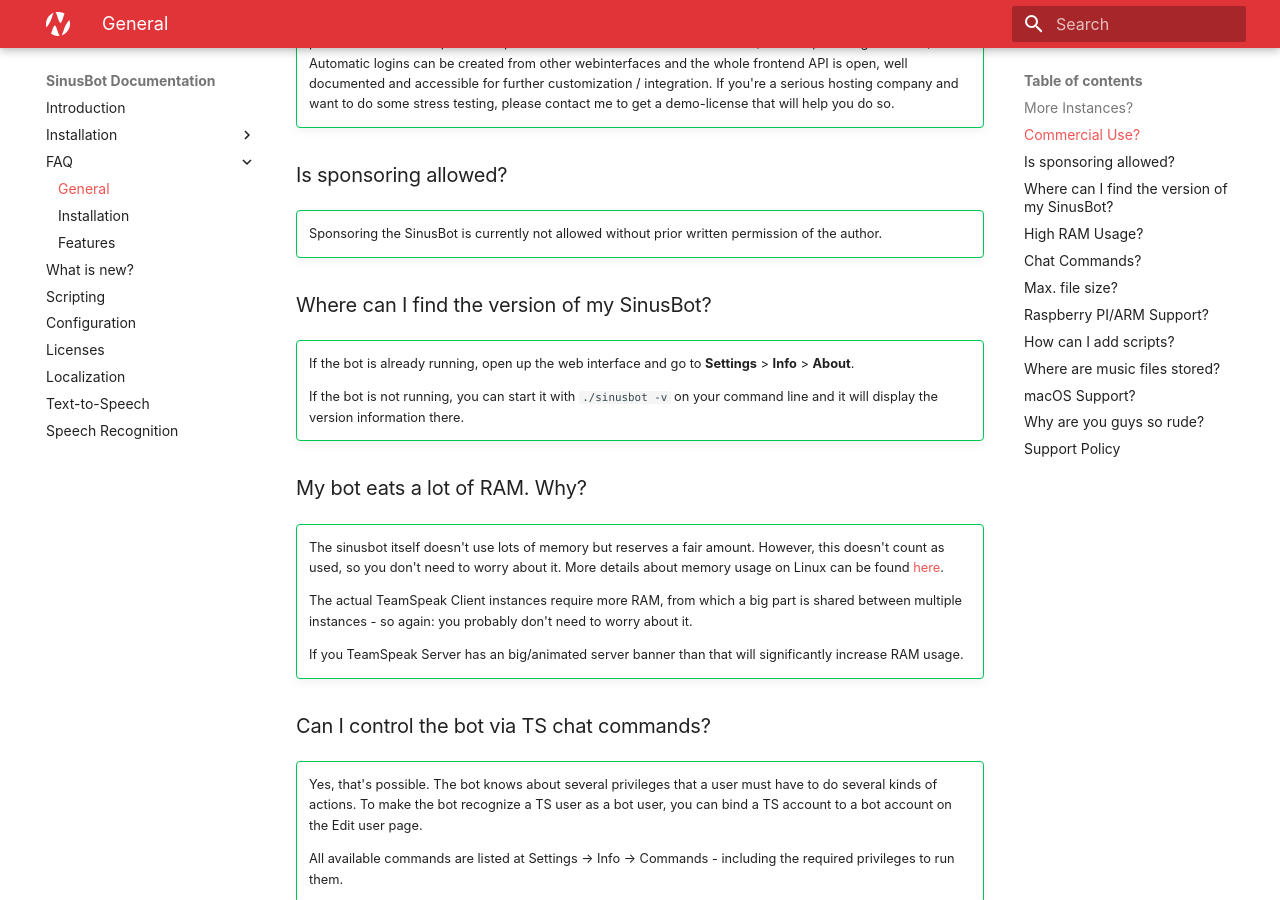
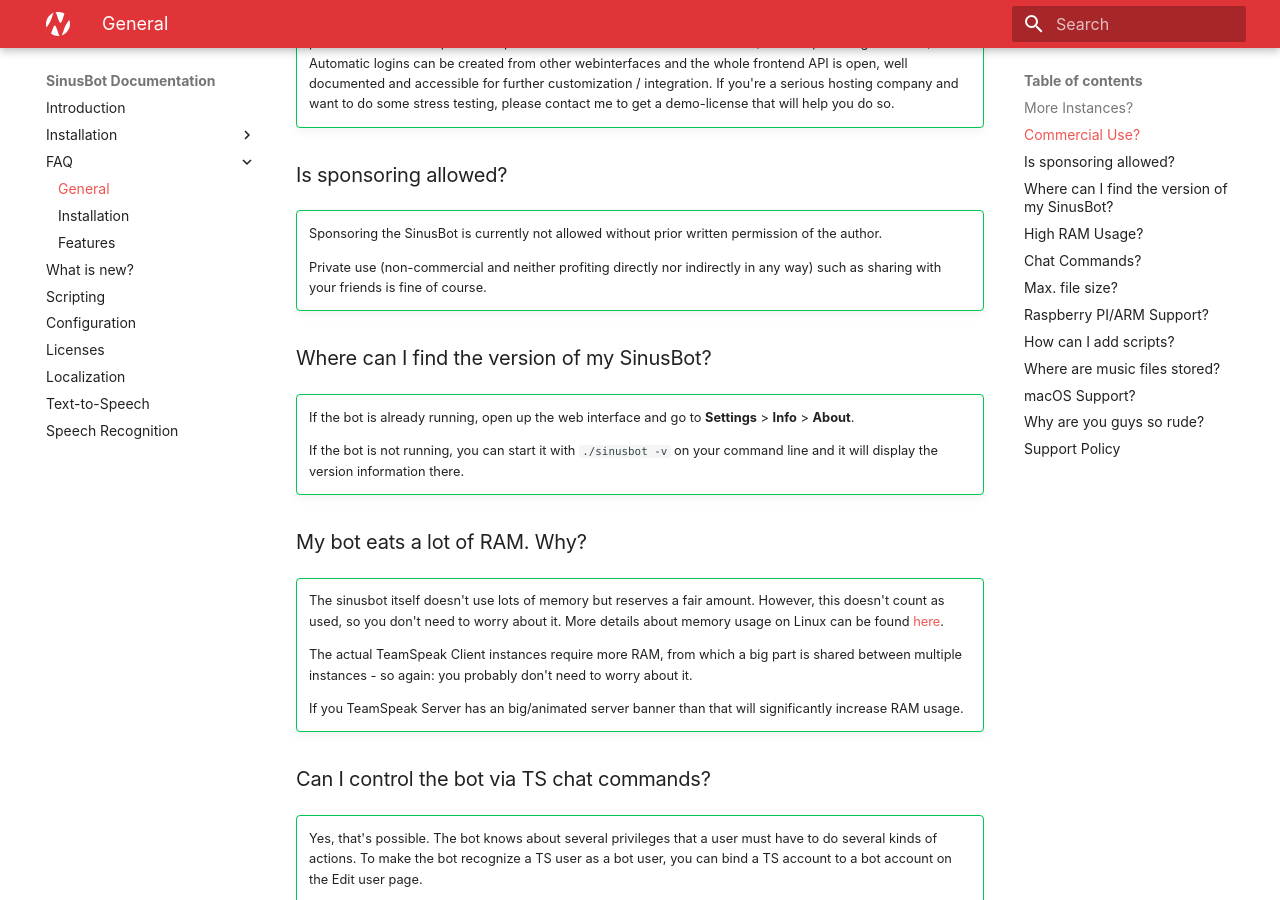
Before and after one commit to SinusBot/docs, an MkDocs documentation site: the page built from docs/faq/general.md, in a window 1280 px wide and 900 px high, scrolled down 658 px. Built offline with MkDocs 1.6.1 and Material for MkDocs 9.7.7, drawn with Linux system fonts in a browser that asks for light colours.

Commit message:
add private use

```diff
--- a/docs/faq/general.md
+++ b/docs/faq/general.md
@@ -23,6 +23,8 @@
 
 !!! success ""
     Sponsoring the SinusBot is currently not allowed without prior written permission of the author.
+
+    Private use (non-commercial and neither profiting directly nor indirectly in any way) such as sharing with your friends is fine of course.
 
 ### Where can I find the version of my SinusBot?  { #what-is-my-version}
 
```
